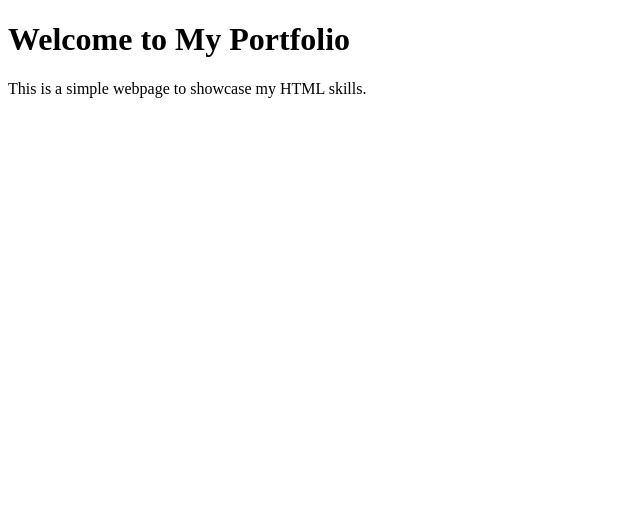
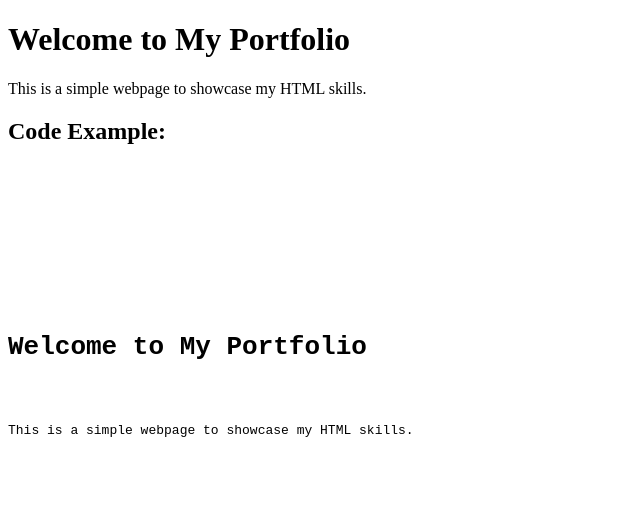
Before and after one commit to pmasingi/zaioo, a plain HTML site: page index.html in a window 1280 px wide. Shown: the whole page, without its empty margins (0-640 px from the left). Drawn offline with Linux system fonts and the light colour scheme.

Commit message:
Update index.html

```diff
--- a/index.html
+++ b/index.html
@@ -4,9 +4,28 @@
   <meta charset="UTF-8">
   <meta name="viewport" content="width=device-width, initial-scale=1.0">
   <title>My Coding Portfolio</title>
-</head>
-<body>
+  </head>
+  <body>
   <h1>Welcome to My Portfolio</h1>
   <p>This is a simple webpage to showcase my HTML skills.</p>
-</body>
-</html>
+
+  <h2>Code Example:</h2>
+  <pre>
+  <code>
+  <!DOCTYPE html>
+  <html lang="en">
+    <head>
+      <meta charset="UTF-8">
+      <meta name="viewport" content="width=device-width, initial-scale=1.0">
+      <title>My Coding Portfolio</title>
+    </head>
+    <body>
+      <h1>Welcome to My Portfolio</h1>
+      <p>This is a simple webpage to showcase my HTML skills.</p>
+    </body>
+  </html>
+  </code>
+  </pre>
+
+  </body>
+  </html>
```
